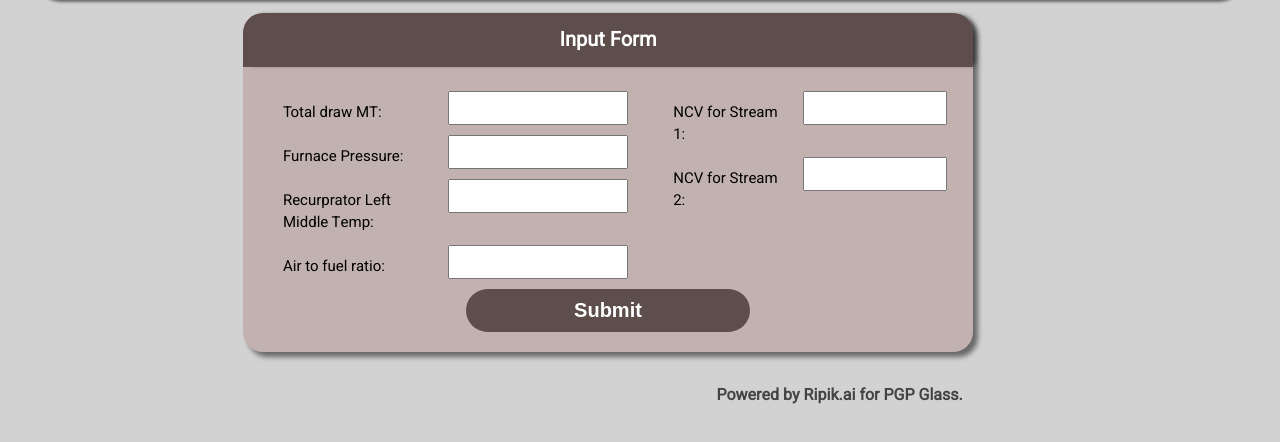
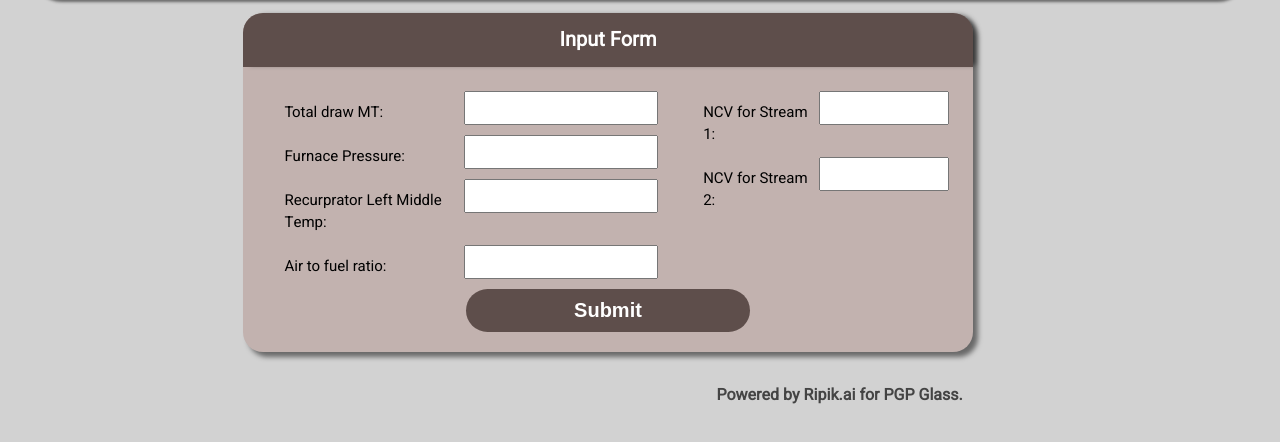
Before and after one commit to Ripik-power-suite/PGP-45TPD, a plain HTML site: page index.html in a window 1280 px wide. Shown: the part 70-512 px from the top of the page. Drawn offline with Linux system fonts and the light colour scheme.

Commit message:
Update index.html

```diff
--- a/index.html
+++ b/index.html
@@ -27,7 +27,7 @@
          <!-- onsubmit="showInfo(); return false" -->
         <form id="inputForm">
           <div style="display: inline-flex;">
-            <div style="width:100%;">
+            <div style="width:120%;">
               <div class="wrapper">
                 <label>Total draw MT:</label><br>
                 <input type="number" step=any name="totalDraw" id="totalDraw" required><br>
```
